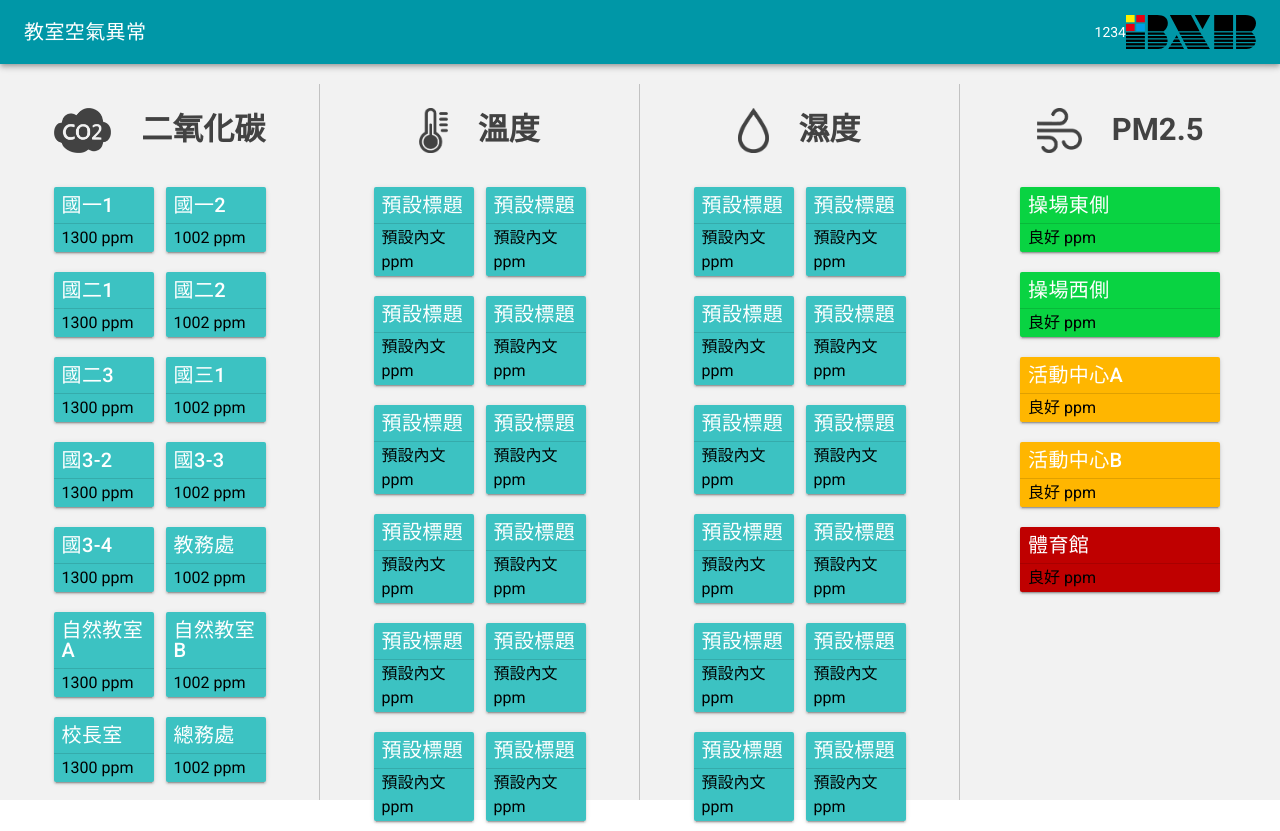
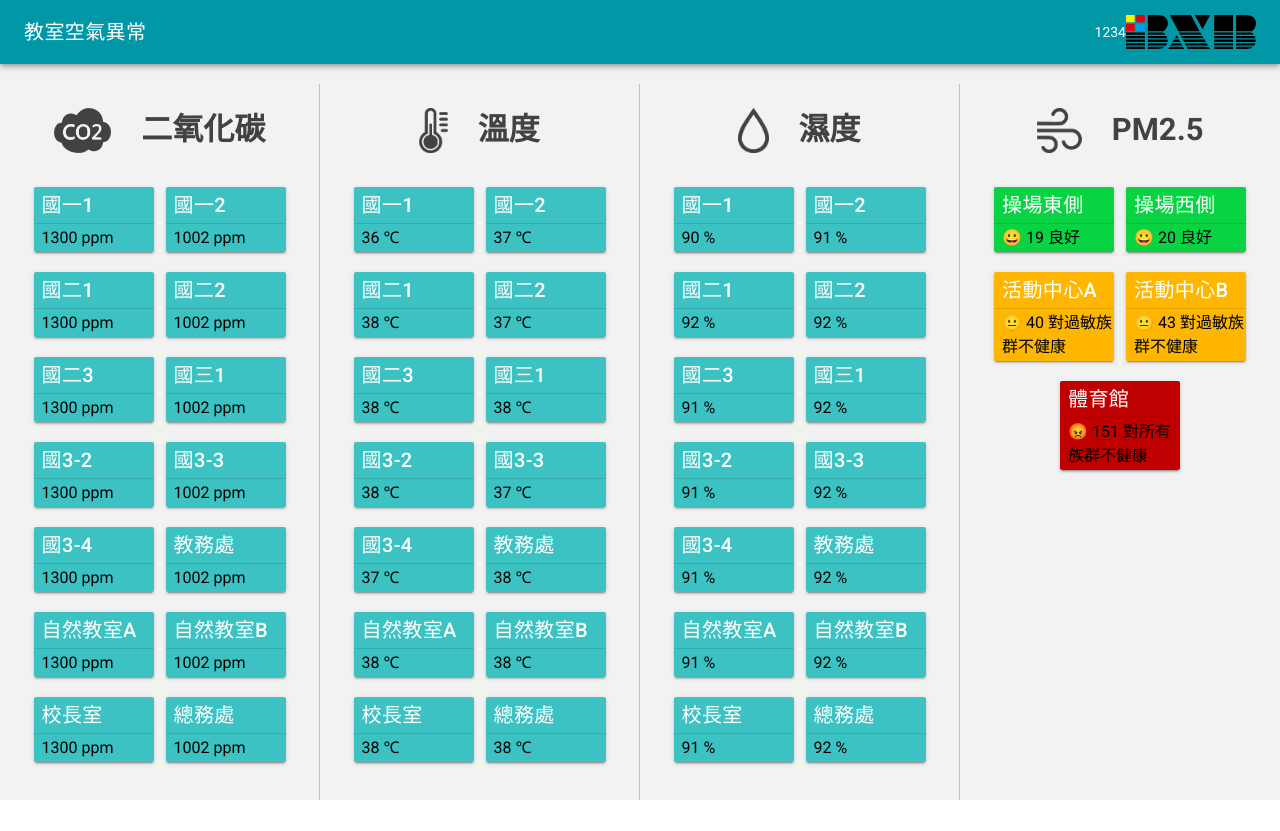
Before and after one commit to advancedor96/pm2.5_demo, a Vue app: page / in a window 1280 px wide. After the commit the page ends 800 px from the top, so only its background shows below. Built offline with nearby package versions, Linux system fonts and the light colour scheme; data requests are answered from the project's data file.

Commit message:
所有API done

```diff
--- a/db.json
+++ b/db.json
@@ -231,12 +231,12 @@
     {
       "id": 3,
       "name": "活動中心A",
-      "value": 101
+      "value": 40
     },
     {
       "id": 4,
       "name": "活動中心B",
-      "value": 101
+      "value": 43
     },
     {
       "id": 5,
--- a/src/App.vue
+++ b/src/App.vue
@@ -16,7 +16,7 @@
             <span>二氧化碳</span>
           </div>
           <div class="card_wrapper">
-            <WarnCard v-for="(item, i) in co2" :key="i" type="co2" :title="item.name" :text="item.value.toString()"/>
+            <WarnCard v-for="(item, i) in co2" :key="i" type="co2" :title="item.name" :val="item.value"/>
           </div>
         </span>
         <span class="col">
@@ -26,7 +26,7 @@
 
           </div>
           <div class="card_wrapper">
-            <WarnCard v-for="i in 12" :key="i"/>
+            <WarnCard v-for="(item, i) in temp" :key="i" type="temp" :title="item.name" :val="item.value"/>
           </div>
         </span>
         <span class="col">
@@ -36,7 +36,7 @@
 
           </div>
           <div class="card_wrapper">
-            <WarnCard v-for="i in 12" :key="i"/>
+            <WarnCard v-for="(item, i) in humidity" :key="i" type="humidity" :title="item.name" :val="item.value"/>
           </div>
         </span>
         <span class="col">
@@ -45,11 +45,12 @@
             <span>PM2.5</span>
           </div>
           <div class="card_wrapper">
-            <WarnCard title="操場東側" text="良好" color="d_green" width="200"/>
+            <WarnCard v-for="(item, i) in pm25" :key="i" type="pm25" :title="item.name" :val="item.value"/>
+            <!-- <WarnCard title="操場東側" text="良好" color="d_green" width="200"/>
             <WarnCard title="操場西側" text="良好" color="d_green" width="200"/>
             <WarnCard title="活動中心A" text="良好" color="d_orange" width="200"/>
             <WarnCard title="活動中心B" text="良好" color="d_orange" width="200"/>
-            <WarnCard title="體育館" text="良好" color="d_red" width="200"/>
+            <WarnCard title="體育館" text="良好" color="d_red" width="200"/> -->
           </div>
         </span>
       </div>
--- a/src/components/WarnCard.vue
+++ b/src/components/WarnCard.vue
@@ -1,9 +1,16 @@
 <template>
-<v-card :color="color" class="white--text myCard" :width="width" >
-  <div class="title">{{ title }}</div>
-  <v-divider light></v-divider>
-  <div class="val">{{ text }} {{ getUnit }}</div>
-</v-card>
+  <v-card v-if="type!=='pm25'" :color="color" class="white--text myCard" :width="width" >
+    <div class="title">{{ title }}</div>
+    <v-divider light></v-divider>
+    <div class="val">{{ val }} {{ getUnit }}</div>
+  </v-card>
+
+  <v-card v-else :color="getPm25Color" class="white--text myCard" :width="width" >
+    <div class="title">{{ title }}</div>
+    <v-divider light></v-divider>
+    <div class="val">{{ getPm25Text }}</div>
+  </v-card>
+
 </template>
 
 <script>
@@ -15,11 +22,9 @@ export default {
         return '預設標題'
       }
     },
-    text: {
-      type: String,
-      default: function () {
-        return '預設內文'
-      }
+    val: {
+      type: Number,
+      default: 0
     },
     color: {
       type: String,
@@ -28,7 +33,7 @@ export default {
     },
     width: {
       type: String,
-      default: '100'
+      default: '120'
     },
     type: {
       type: String,
@@ -39,8 +44,30 @@ export default {
     getUnit () {
       if (this.type === 'co2') return 'ppm'
       else if (this.type === 'temp') return '℃'
-      else if (this.type === 'humidty') return '%'
+      else if (this.type === 'humidity') return '%'
       else return ''
+    },
+    getPm25Text () {
+      if (this.val >= 0 && this.val <= 35) {
+        return `😀 ${this.val} 良好`
+      } else if (this.val >= 36 && this.val <= 53) {
+        return `😐 ${this.val} 對過敏族群不健康`
+      } else if (this.val >= 54) {
+        return `😡 ${this.val} 對所有族群不健康`
+      } else {
+        return `${this.val} 錯誤`
+      }
+    },
+    getPm25Color () {
+      if (this.val >= 0 && this.val <= 35) {
+        return `d_green`
+      } else if (this.val >= 36 && this.val <= 53) {
+        return `d_orange`
+      } else if (this.val >= 54) {
+        return `d_red`
+      } else {
+        return `d_green`
+      }
     }
   }
 
```
